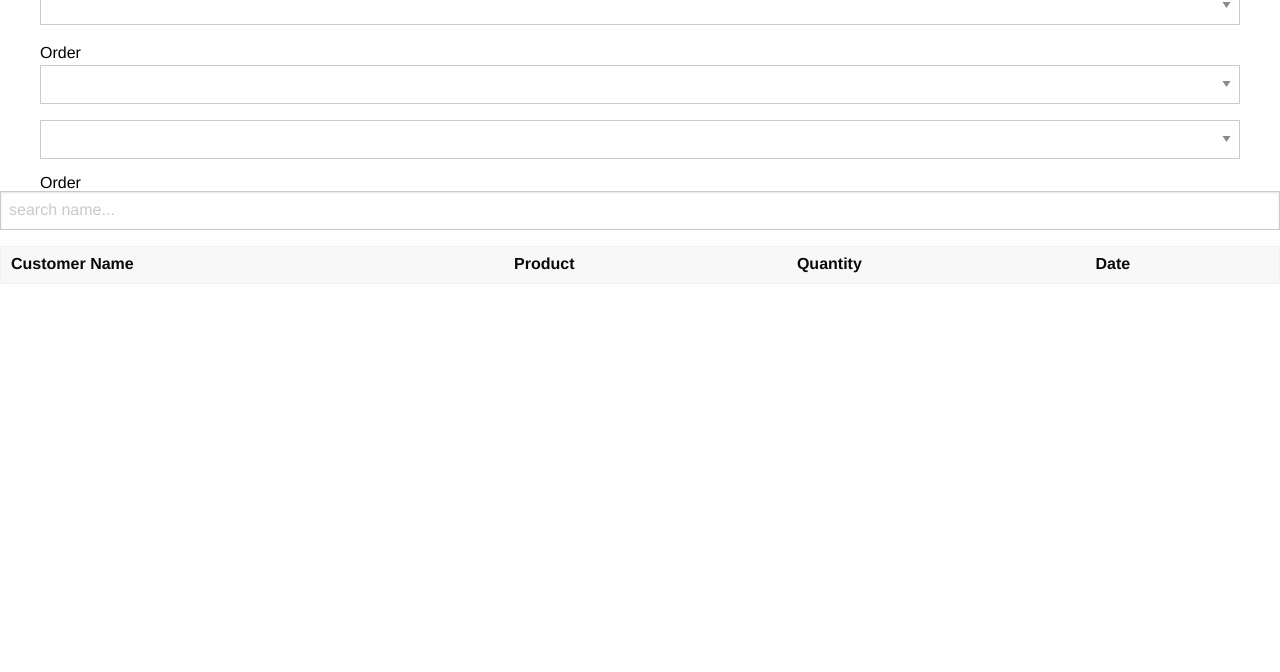
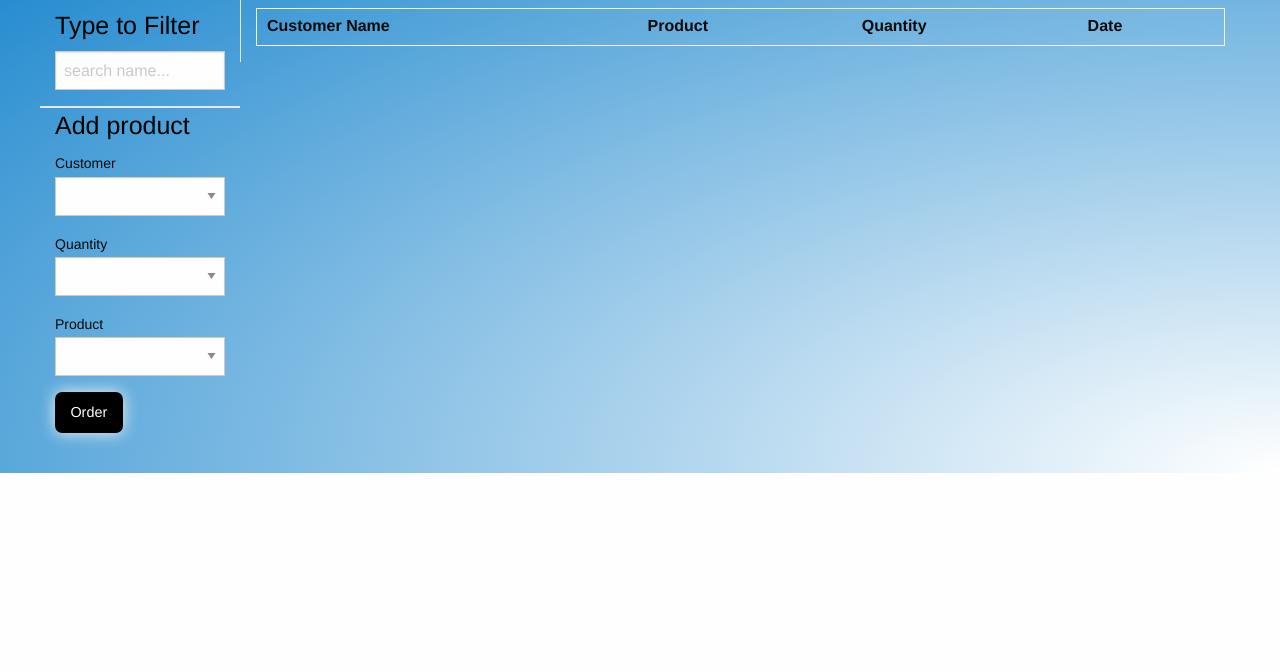
Before and after one commit to sschand/Store, a website: page client/index.html at #/orders in a window 1280 px wide. Shown: the part 128-800 px from the top of the page. Drawn offline with nearby package versions, Linux system fonts and the light colour scheme; some packages are replaced by stand-ins of ours; no server answers.

Commit message:
orders page

```diff
--- a/client/static/css/style.css
+++ b/client/static/css/style.css
@@ -114,6 +114,10 @@ img.prod{
     margin: 10px 0 10px 0;*/
     margin: 1em 0;
 }
+
+.view_right table tbody, .view_right table tfoot, .view_right table thead, .view_right table tbody tr:nth-child(even) {
+    background-color: transparent !important;
+}
 /*
 .div_border{
     border: 1px solid black;
--- a/client/static/partials/orders.html
+++ b/client/static/partials/orders.html
@@ -1,28 +1,47 @@
 <div class="container" ng-controller="OrdersController">
-    <h3>Add a new order</h3>
+    <div class="view_body">
+        <div class="row">
+            <h2 class="store-name">Welcome to the Mini Store!</h2>
+        </div>
 
         <div class="row">
-        Customer <select ng-model="newOrder.name">
+            <!-- Left: Filter -->
+            <div class="small-2 large-expand columns view_left">
+                <form>
+                    <div class="row filter_section">
+                        <div class="medium-12 columns">
+                            <h4>Type to Filter</h4>
+                            <label>
+                                <input class="right" type="text" name="name" value="" placeholder="search name..." ng-model="filter_name">
+                            </label>
+                        </div>
+                    </div>
+                </form>
+
+                <h4>Add product</h4>
+                <form>
+                    <label for="customer">Customer</label>
+                    <select ng-model="newOrder.name">
                         <option ng-repeat="customer in customerList" value="{{ customer.name }}">{{ customer.name }}</option>
-
-        </select>
-    </div>
-    <div class="row">
-    <form>
-        Order <select ng-model="newOrder.quantity">
-            <option ng-repeat="i in getNumber(number) track by $index" value="{{ $index + 1 }}" >{{ $index + 1 }}</option>
-
                     </select>
 
+                    <label for="quantity">Quantity</label>
+                    <select ng-model="newOrder.quantity">
+                        <option ng-repeat="i in getNumber(number) track by $index" value="{{ $index + 1 }}" >{{ $index + 1 }}</option>
+                    </select>
+
+                    <label for="product">Product</label>
                     <select ng-model="newOrder.product">
                         <option ng-repeat="product in products" value="{{ product.name }}">{{ product.name }}</option>
                     </select>
-        <button class="button-primary" type="button" name="button" ng-click="addOrder()">Order</button>
+                    <button class="button" type="button" name="button" ng-click="addOrder()">Order</button>
                 </form>
             </div>
 
-    <input class="right" type="text" name="name" value="" placeholder="search name..." ng-model="filter_name">
-    <table class="u-full-width">
+            <!-- Right: Orders -->
+            <div class="small-10 large-expand columns view_right">
+                <div class="products orders">
+                    <table class="stack hover">
                         <thead>
                             <tr>
                                 <th>Customer Name</th>
@@ -41,3 +60,7 @@
                         </tbody>
                     </table>
                 </div>
+            </div>
+        </div>
+    </div>
+</div>
```
Lines whose indentation alone changed are shown as unchanged.
